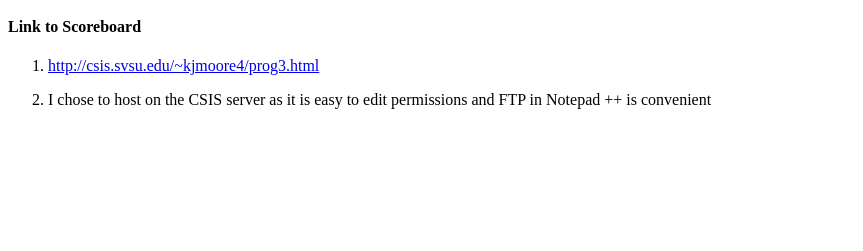
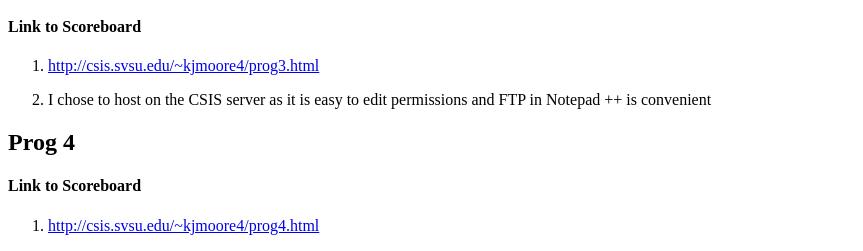
Before and after one commit to kaidenmoore4/pages, a plain HTML site: page index.html in a window 1280 px wide. Shown: the part 1533-1784 px from the top of the page, without its empty margins (0-863 px from the left). Before the commit the page ends 1658 px from the top, so only its background shows below. Drawn offline with Linux system fonts and the light colour scheme.

Commit message:
Update index.html

```diff
--- a/index.html
+++ b/index.html
@@ -92,3 +92,20 @@
       </section>
 
    </article>
+
+   <article>
+
+      <header>
+         <h2>Prog 4</h2>
+      </header>
+
+      <section>
+           <h4>Link to Scoreboard</h4>
+
+           <ol>
+               <li><a href="http://csis.svsu.edu/~kjmoore4/prog4.html">http://csis.svsu.edu/~kjmoore4/prog4.html</a></li>
+           </ol>
+
+      </section>
+
+   </article>
```
